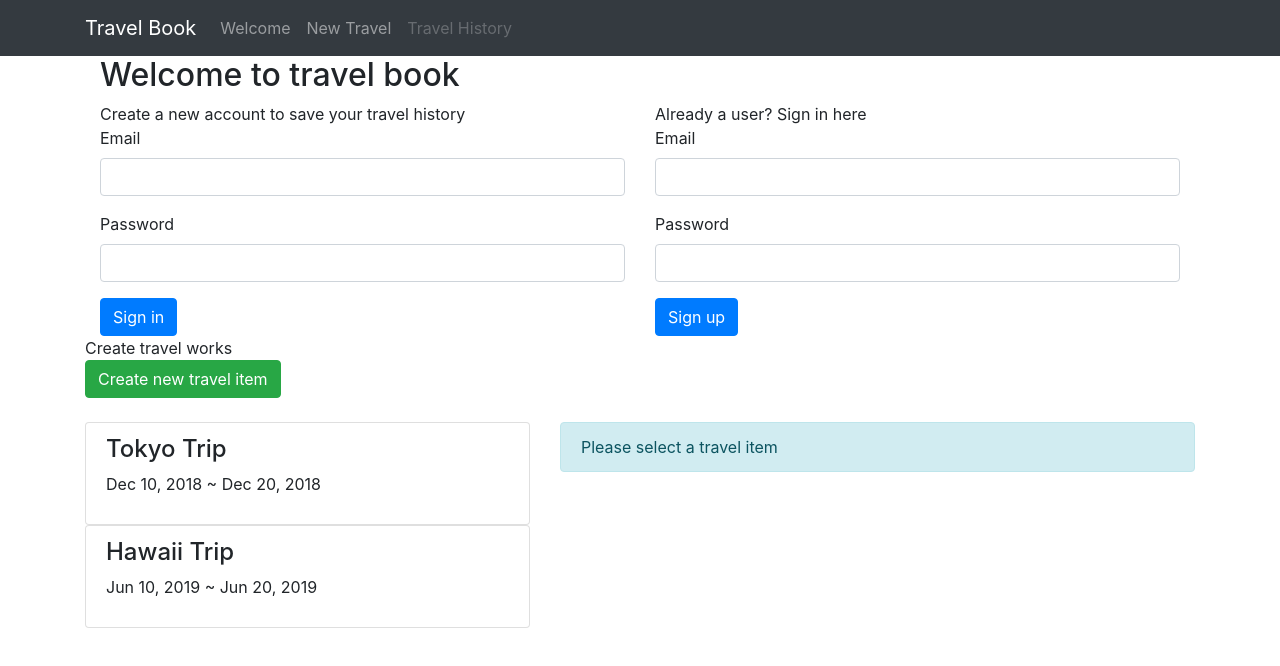
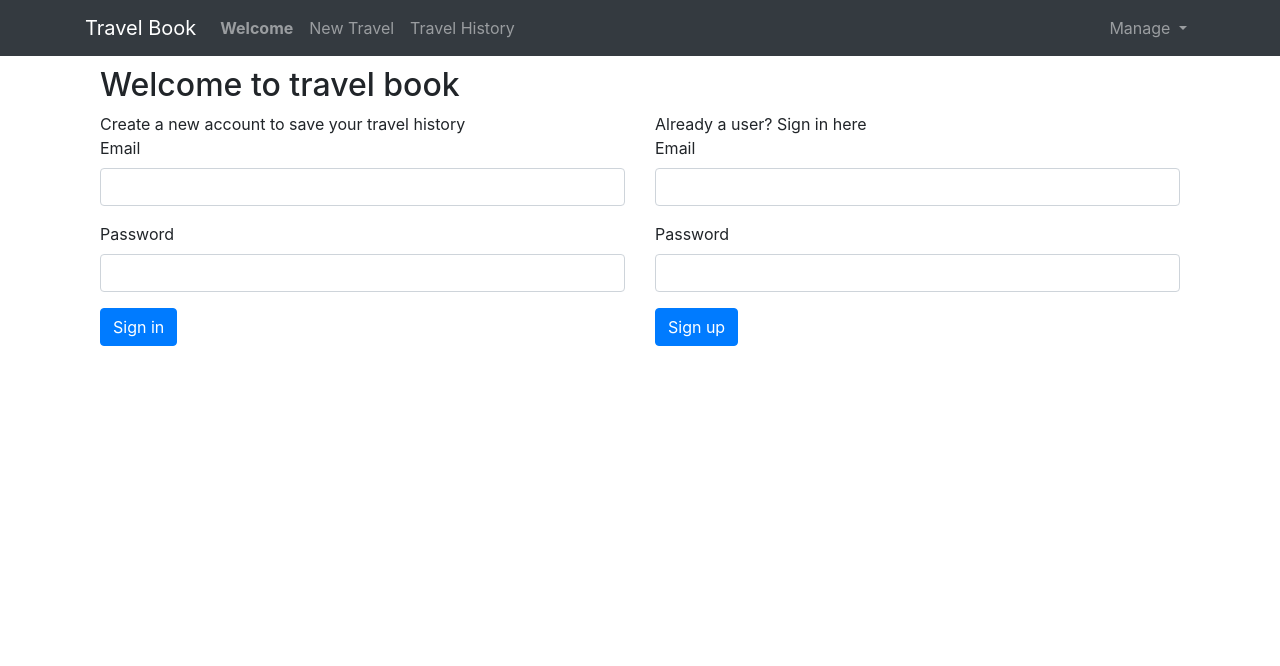
Before and after one commit to JunhaoLi/AngularBootcamp-TravelBook, an Angular app: page / in a window 1280 px wide. Shown: the top 666 px of the page. Built offline with nearby package versions, Linux system fonts and the light colour scheme.

Commit message:
add routes module and navigation bar routes

```diff
--- a/src/app/app.component.html
+++ b/src/app/app.component.html
@@ -1,11 +1,9 @@
 <app-header></app-header>
 
-<div class="container">
+<div class="container" style="margin-top: 10px">
   <div class="row">
     <div class="col-12">
-        <app-home></app-home>
-        <app-create-travel></app-create-travel>
-        <app-travel-list></app-travel-list>
+      <router-outlet></router-outlet>
     </div>
   </div>
 </div>
--- a/src/app/app.module.ts
+++ b/src/app/app.module.ts
@@ -1,5 +1,6 @@
 import { BrowserModule } from '@angular/platform-browser';
 import { NgModule } from '@angular/core';
+import { Routes, RouterModule } from '@angular/router';
 
 import { AppComponent } from './app.component';
 import { HeaderComponent } from './header/header.component';
@@ -11,6 +12,12 @@ import { TravelListItemComponent } from './travel-list/travel-list-item/travel-l
 import { ToggleMenuDirective } from './shared/toggleMenu.directive';
 import { AuthService } from './shared/auth.service';
 import { DataService } from './shared/data.service';
+
+const appRoutes: Routes = [
+  {path: '', component: HomeComponent},
+  {path: 'create', component: CreateTravelComponent},
+  {path: 'history', component: TravelListComponent}
+];
 
 @NgModule({
   declarations: [
@@ -24,7 +31,8 @@ import { DataService } from './shared/data.service';
     ToggleMenuDirective
   ],
   imports: [
-    BrowserModule
+    BrowserModule,
+    RouterModule.forRoot(appRoutes)
   ],
   providers: [
     AuthService,
--- a/src/app/header/header.component.html
+++ b/src/app/header/header.component.html
@@ -1,21 +1,26 @@
 <nav class="navbar navbar-expand-lg navbar-dark bg-dark sticky-top">
   <div class="container" toggleMenu="navbarNav">
     <div class="navbar-header">
-      <a class="navbar-brand" href="#">Travel Book</a>
+      <a class="navbar-brand" routerLink="/">Travel Book</a>
       <button class="navbar-toggler" type="button" data-toggle="collapse" data-target="#nav">
         <span class="navbar-toggler-icon"></span>
       </button>
     </div>
     <div class="collapse navbar-collapse" id="navbarNav">
       <ul class="navbar-nav mr-auto">
-        <li class="nav-item">
-          <a class="nav-link">Welcome</a>
+        <li class="nav-item" routerLinkActive="bold-font" [routerLinkActiveOptions]="{exact:true}">
+          <a class="nav-link" routerLink="/">Welcome</a>
+        </li>
+        <li class="nav-item" routerLinkActive="bold-font">
+          <a class="nav-link" routerLink="/create">New Travel</a>
         </li>
         <li class="nav-item">
-          <a class="nav-link">New Travel</a>
-        </li>
-        <li class="nav-item">
-          <a class="nav-link" [ngClass]="{'disabled': !authService.isUserSignedIn()}">Travel History</a>
+          <a class="nav-link"
+             [ngClass]="{'disabled': !authService.isUserSignedIn()}"
+             routerLink="/history"
+             routerLinkActive="bold-font">
+             Travel History
+          </a>
         </li>
       </ul>
       <ul class="navbar-nav" *ngIf="authService.isUserSignedIn()">
--- a/src/app/header/header.component.scss
+++ b/src/app/header/header.component.scss
@@ -0,0 +1,3 @@
+.bold-font {
+    font-weight: bold;
+}
--- a/src/app/shared/auth.service.ts
+++ b/src/app/shared/auth.service.ts
@@ -14,6 +14,7 @@ export class AuthService {
     }
 
     isUserSignedIn() {
-        return this.isUserSignIn;
+        return true;
+        // return this.isUserSignIn;
     }
 }
--- a/src/app/travel-list/travel-list.component.html
+++ b/src/app/travel-list/travel-list.component.html
@@ -1,7 +1,7 @@
 <div class="conatiner">
   <div class="row">
     <div class="col-12">
-        <button class="btn btn-success">Create new travel item</button>
+      <button class="btn btn-success">Create new travel item</button>
     </div>
   </div>
   <br>
@@ -17,3 +17,4 @@
       <app-travel-detail></app-travel-detail>
     </div>
   </div>
+</div>
```
